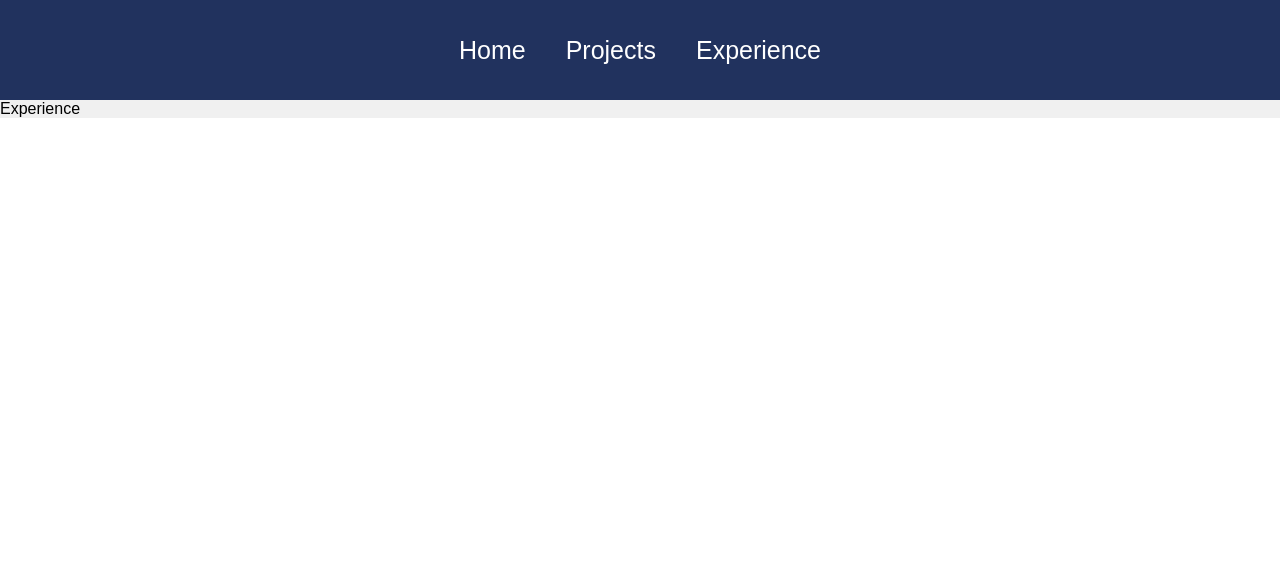
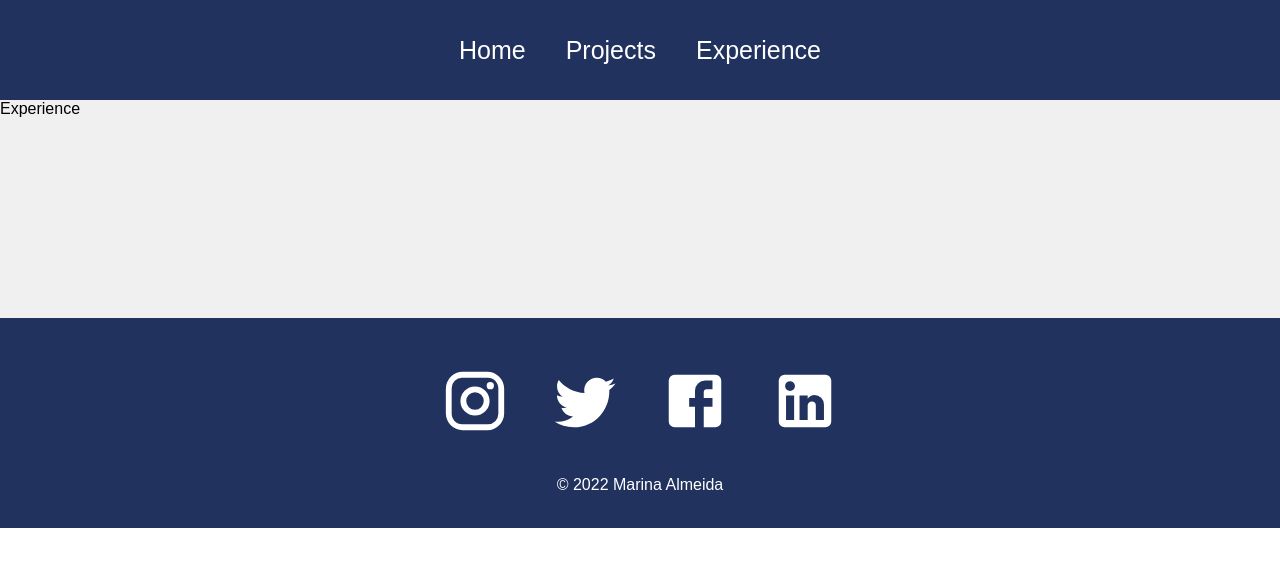
Before and after one commit to MarinaAlmeida20/personal-portfolio, a React (Create React App) app: page /experience in a window 1280 px wide. Shown: the top 566 px of the page. Built offline with nearby package versions, Linux system fonts and the light colour scheme.

Commit message:
Footer, Footer.css

```diff
--- a/src/App.js
+++ b/src/App.js
@@ -5,6 +5,7 @@
 import Projects from './pages/Projects';
 import Experience from './pages/Experience';
 import NavBar from './components/NavBar';
+import Footer from './components/Footer';
 
 function App() {
   return (
@@ -16,6 +17,7 @@
           <Route path="/projects" element={<Projects />}/>
           <Route path="/experience" element={<Experience />}/>
         </Routes>
+        <Footer />
       </Router>
     </div>
   );
--- /dev/null
+++ b/src/components/Footer.jsx
@@ -0,0 +1,22 @@
+import React from "react";
+import InstagramIcon from "@material-ui/icons/Instagram";
+import TwitterIcon from "@material-ui/icons/Twitter";
+import FacebookIcon from "@material-ui/icons/Facebook";
+import LinkedInIcon from "@material-ui/icons/LinkedIn";
+import "../styles/Footer.css";
+
+function Footer() {
+  return (
+    <div className="footer">
+      <div className="socialMedia">
+        <InstagramIcon />
+        <TwitterIcon />
+        <FacebookIcon />
+        <LinkedInIcon />
+      </div>
+      <p>&copy; 2022 Marina Almeida</p>
+    </div>
+  );
+}
+
+export default Footer;
--- /dev/null
+++ b/src/styles/Footer.css
@@ -0,0 +1,28 @@
+.footer {
+  width: 100%;
+  height: 200px;
+  background: #21325e;
+  display: flex;
+  justify-content: center;
+  align-items: center;
+  flex-direction: column;
+  padding-top: 10px;
+  margin-top: 200px;
+}
+
+.socialMedia svg {
+  color: white;
+  margin: 20px;
+  font-size: 70px;
+  cursor: pointer;
+}
+
+.footer p {
+  color: white;
+}
+
+@media only screen and (max-width: 600px) {
+  .footer svg {
+    font-size: 50px;
+  }
+}
```
